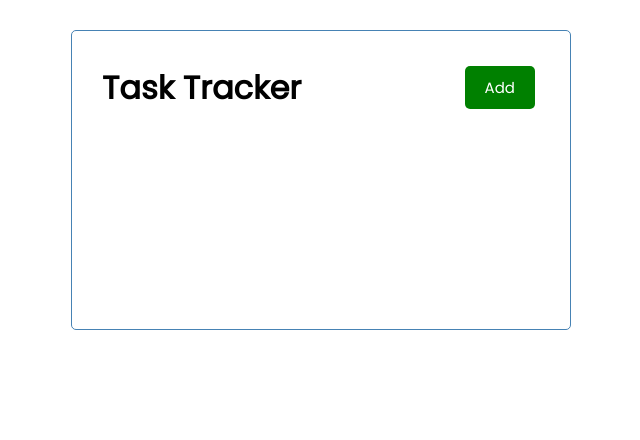
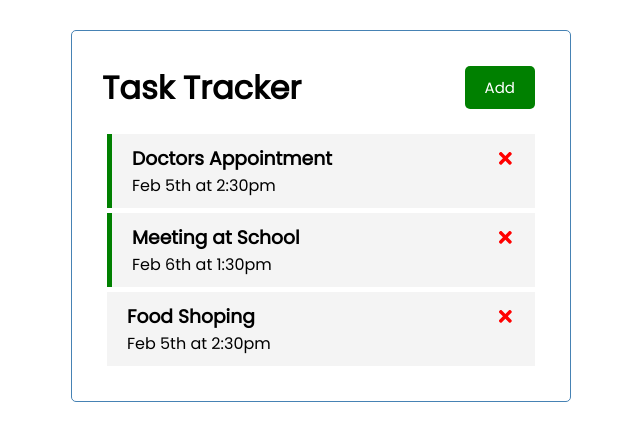
Before and after one commit to GanibegovicIsmail/task-tracker, a React (Create React App) app: page / in a window 1280 px wide. Shown: the top 440 px of the page, without its empty margins (319-959 px from the left). Built offline with nearby package versions, Linux system fonts and the light colour scheme; data requests are answered from the project's data file.

Commit message:
Feat: Fetching Data

```diff
--- a/src/App.js
+++ b/src/App.js
@@ -1,12 +1,30 @@
 import Header from './components/Header'
 import Tasks from './components/Tasks'
-import {useState} from 'react'
+import {useState, useEffect} from 'react'
 import AddTask from './components/AddTask'
 
 const App = () => {
   const [showAddTask, setShowAddTask] = useState(false)
 
   const [tasks, setTasks] = useState([])
+
+  useEffect(() => {
+    const getTasks = async () => {
+      const tasksFromServer = await fetchTasks()
+      setTasks(tasksFromServer)
+    }
+
+    getTasks()
+  }, [])
+
+  // Fetch Tasks
+  const fetchTasks = async () => {
+    const res = await fetch('http://localhost:5000/tasks')
+    const data = await res.json()
+
+    return data
+  }
+
 
 //Add Task
 const addTask = (task) => {
--- a/src/components/Tasks.js
+++ b/src/components/Tasks.js
@@ -4,8 +4,8 @@
 const Tasks = ({tasks, onDelete, onToggle}) => {
     return (
     <>
-    {tasks.map((task)=>(
-    <Task key = {task.id} task = {task} onDelete={onDelete} onToggle={onToggle}/>
+    {tasks.map((task,index)=>(
+    <Task key = {index} task = {task} onDelete={onDelete} onToggle={onToggle}/>
     ))}
     </>
     )
```
